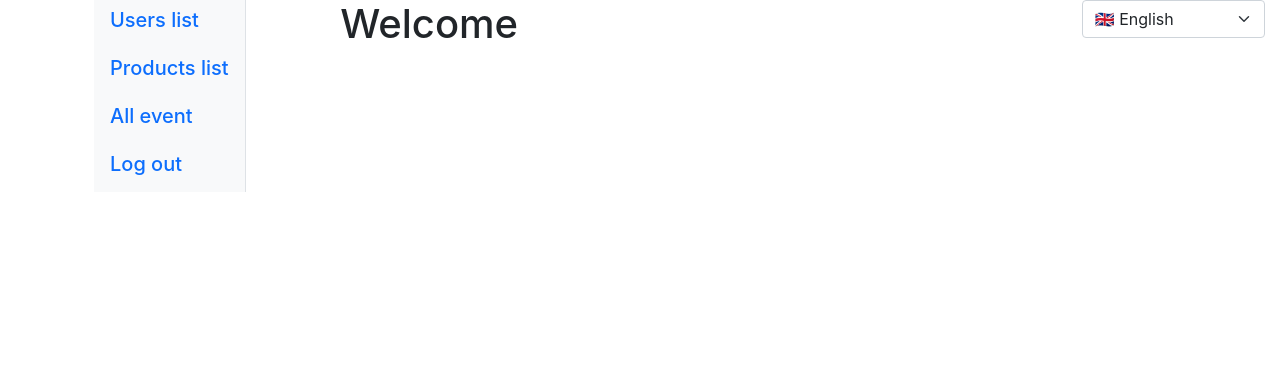
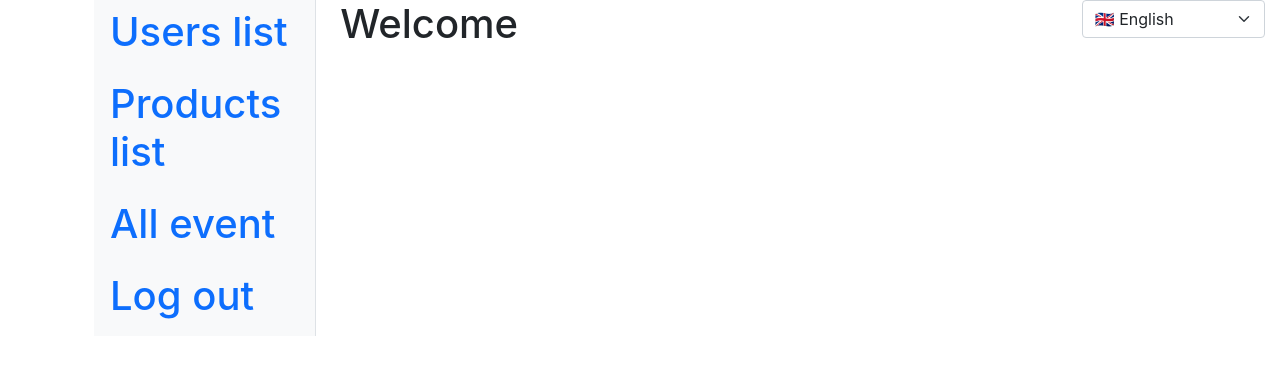
Before and after one commit to flowacademyhu/iota-vajdasag-brand, a React (Create React App) app in the folder frontend/: page /login in a window 1280 px wide. Shown: the top 374 px of the page. Built offline with nearby package versions, Linux system fonts and the light colour scheme; sample sign-in values are in the browser's storage; what axios-mock-adapter would draw is missing.

Commit message:
add logout function

```diff
--- a/frontend/src/App.js
+++ b/frontend/src/App.js
@@ -11,6 +11,7 @@ import React, { useContext } from 'react';
 import Menu from "./components/Menu.js";
 import SuperAdmin from "./pages/SuperAdmin";
 import { TokenContext, TokenProvider } from "./TokenContext";
+import Logout from "./components/logout";
 
 const Main = () => {
   const { token } = useContext(TokenContext);
@@ -44,6 +45,9 @@ const Main = () => {
                 <Route path="/super-admin">
                   <SuperAdmin />
                 </Route>
+                <Route path="/logout">
+                  <Logout/>
+                </Route>
               </Switch>
             </div>
           </div>
--- a/frontend/src/components/Menu.js
+++ b/frontend/src/components/Menu.js
@@ -1,19 +1,18 @@
 import React from "react";
 import { useTranslation } from "react-i18next";
-import { Link } from "react-router-dom";
 import MenuComponent from "../components/MenuComponent";
 
 const menuItems = [
   {
-    path: "users",
+    path: "/super-admin/users",
     title: "users"
   },
   {
-    path: "products",
+    path: "/super-admin/products",
     title: "products"
   },
   {
-    path: "events",
+    path: "/super-admin/events",
     title: "events"
   },
   {
@@ -29,15 +28,7 @@ export default function Menu() {
       <div className="bg-light border-right" id="sidebar-wrapper">
         <div className="list-group list-group-flush">
           {menuItems.map((item, index) => (
-            <div key={index} className="nav-item">
-              <Link
-                activeClassName="active"
-                className="nav-link"
-                to="/super-admin/users"
-              >
-                <MenuComponent title={t(item.title)}></MenuComponent>
-              </Link>
-            </div>
+                <MenuComponent key={index} title={t(item.title)} path={item.path}></MenuComponent>
           ))}
         </div>
       </div>
--- a/frontend/src/components/MenuComponent.js
+++ b/frontend/src/components/MenuComponent.js
@@ -1,9 +1,16 @@
 import React from 'react';
+import { Link } from "react-router-dom";
 
-const MenuComponent = ({title}) => {
+const MenuComponent = ({ title, path }) => {
     return (
-        <h5>{title}</h5>
-     );
+        <Link
+            activeClassName="active"
+            className="nav-link"
+            to={path}
+        >
+            <h1>{title}</h1>
+        </Link>
+    );
 }
 
 export default MenuComponent;
--- /dev/null
+++ b/frontend/src/components/logout.js
@@ -0,0 +1,17 @@
+import useTokenStateHandler from "./tokenHandler";
+import { BrowserRouter as Router, Route, NavLink, Redirect } from 'react-router-dom'
+
+
+
+const Logout = () => {
+    const { deleteToken } = useTokenStateHandler()
+    deleteToken();
+
+    return (
+        <Redirect to="/login" />
+    );
+
+
+}
+
+export default Logout
```
